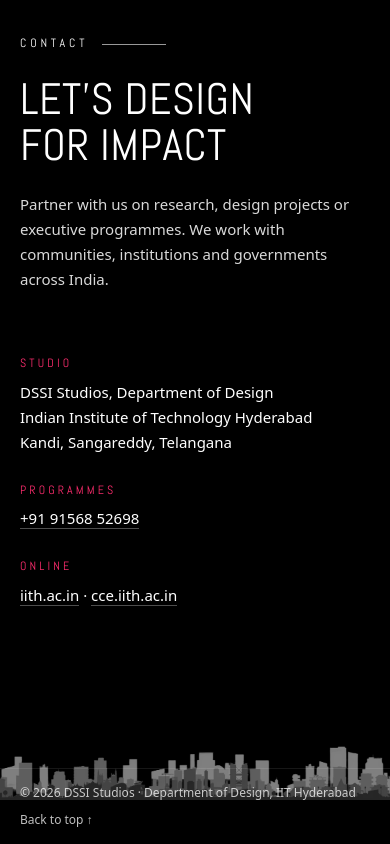
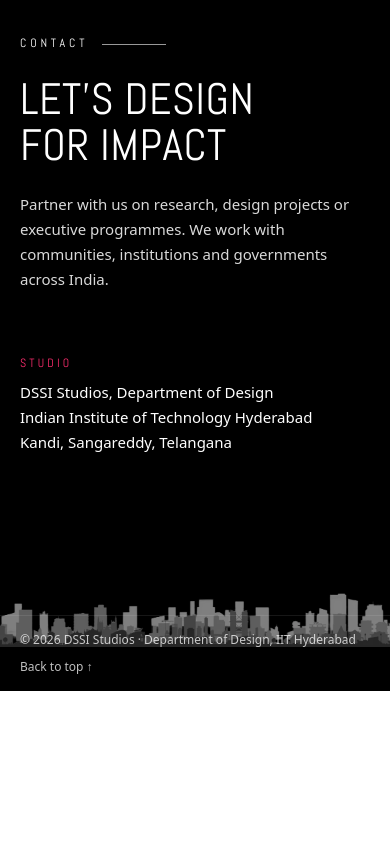
Before and after one commit to DSSI-studios/DSSI-studios.github.io, a plain HTML site: page index.html in a window 390 px wide. Shown: the part 8027-8871 px from the top of the page. After the commit the page ends 8718 px from the top, so only its background shows below. Drawn offline with Linux system fonts and the light colour scheme; a web font is replaced by a local one.

Commit message:
Contact: remove programme phone and online links from home page

```diff
--- a/index.html
+++ b/index.html
@@ -343,8 +343,6 @@ footer .wrap{display:flex;justify-content:space-between;flex-wrap:wrap;gap:8px}
     </div>
     <div class="info reveal">
       <div><b>Studio</b>DSSI Studios, Department of Design<br>Indian Institute of Technology Hyderabad<br>Kandi, Sangareddy, Telangana</div>
-      <div><b>Programmes</b><a href="tel:+919156852698">+91 91568 52698</a></div>
-      <div><b>Online</b><a href="https://iith.ac.in" target="_blank" rel="noopener">iith.ac.in</a> · <a href="https://cce.iith.ac.in" target="_blank" rel="noopener">cce.iith.ac.in</a></div>
     </div>
   </div>
   <div class="skyline" aria-hidden="true"></div>
```
